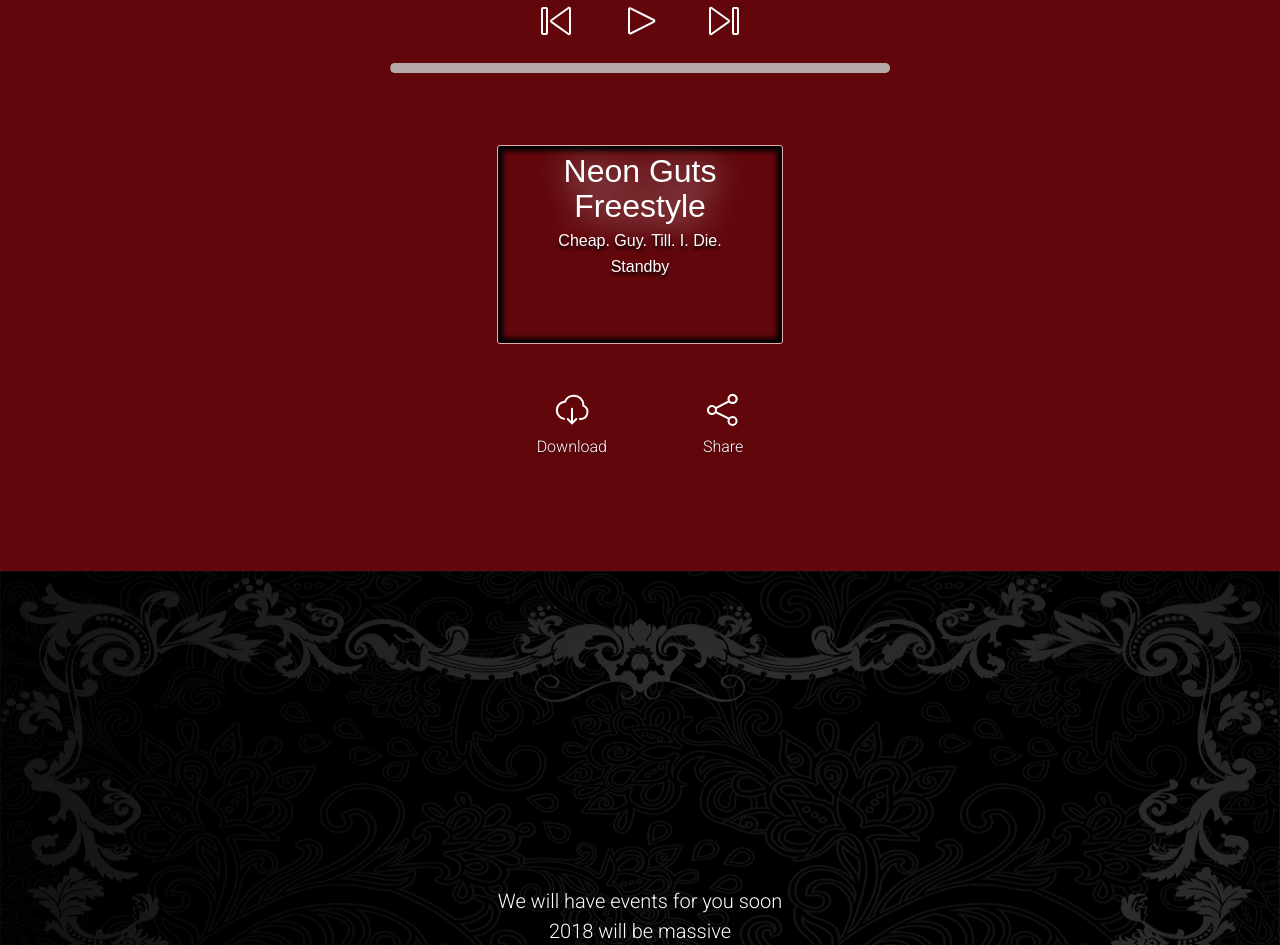
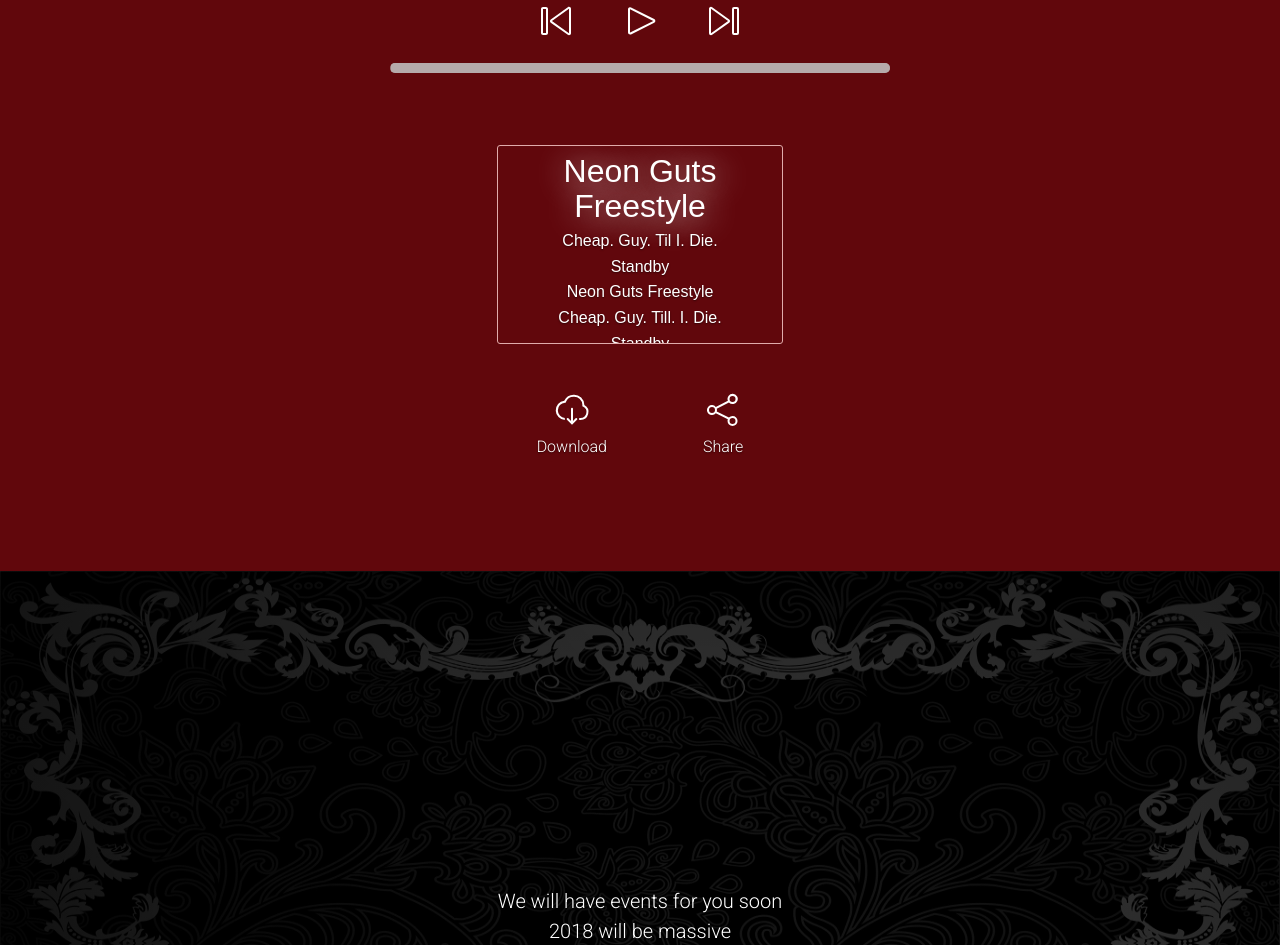
Before and after one commit to Negend/solutionM, a plain HTML site: page public/index.html in a window 1280 px wide. Shown: the part 893-1838 px from the top of the page. Drawn offline with nearby package versions, Linux system fonts and the light colour scheme; no server answers; a web font is replaced by a local one.

Commit message:
flat playlist

```diff
--- a/public/player-main.js
+++ b/public/player-main.js
@@ -5,7 +5,6 @@ var playing = false
 // t for track number
 var cont
 var t = 0
-var off = true
 track = new Audio()
 // var track = document.getElementById('player')
   // Initialize Firebase
@@ -33,6 +32,69 @@ track = new Audio()
 
 
 var tracks = [
+	{
+		song : 'Chis/Neon Beybe.mpeg',
+		cover : 'song/yo.ogg',
+		title : 'Neon Guts Freestyle'
+	},
+	{
+		song : 'Chis/Cheap Guy.mp3',
+		cover : 'song/gas.ogg',
+		title:'Cheap. Guy. Til I. Die.'
+	// },
+
+	// {
+	// 	song:'song/prowl.mpeg',
+	// 	cover : 'song/prowl.mpeg',
+	// 	title:"Prowl O' Lion"
+	},
+	{
+		song : 'C.N/Standby.mp3',
+		cover : 'song/drunk.mpeg',
+		title:'Standby'
+	},
+	{
+		song : 'Chis/Neon Beybe.mpeg',
+		cover : 'song/yo.ogg',
+		title : 'Neon Guts Freestyle'
+	},
+	{
+		song : 'Chis/Cheap Guy.mp3',
+		cover : 'song/gas.ogg',
+		title:'Cheap. Guy. Till. I. Die.'
+	// },
+
+	// {
+	// 	song:'song/prowl.mpeg',
+	// 	cover : 'song/prowl.mpeg',
+	// 	title:"Prowl O' Lion"
+	},
+	{
+		song : 'C.N/Standby.mp3',
+		cover : 'song/drunk.mpeg',
+		title:'Standby'
+	},
+	{
+		song : 'Chis/Neon Beybe.mpeg',
+		cover : 'song/yo.ogg',
+		title : 'Neon Guts Freestyle'
+	},
+	{
+		song : 'Chis/Cheap Guy.mp3',
+		cover : 'song/gas.ogg',
+		title:'Cheap. Guy. Till. I. Die.'
+	// },
+
+	// {
+	// 	song:'song/prowl.mpeg',
+	// 	cover : 'song/prowl.mpeg',
+	// 	title:"Prowl O' Lion"
+	},
+	{
+		song : 'C.N/Standby.mp3',
+		cover : 'song/drunk.mpeg',
+		title:'Standby'
+	},
 	{
 		song : 'Chis/Neon Beybe.mpeg',
 		cover : 'song/yo.ogg',
@@ -81,11 +143,9 @@ function chooseTrack(){
 
 			if(i === t){
 				pausePlay()
-				console.log("ioooi")
 			}else{
 				trackUpdate(i)
 				playTrack()
-				console.log("ii")
 			}
 
 		})
@@ -182,9 +242,7 @@ function playTrack(load){
 			track.play()
 
 		}
-		console.log('loaded')
 	}
-	off = false
 	playing = true
 }
 
--- a/public/styles.css
+++ b/public/styles.css
@@ -332,7 +332,7 @@ p, h5{
   padding: 8px;
   /*background-color: #0a0101;*/
   border: 0.5px solid #e0abab;
-  box-shadow: inset 0px 0px 5px 5px black;
+  /*box-shadow: inset 0px 0px 5px 5px black;*/
   border-radius: 3px;
   z-index: 2;
   }
@@ -469,6 +469,6 @@ ul{
 .track{
   font-family: Arial;
   z-index: -3;
-  text-shadow: 0px 3px 3px black;
+  /*text-shadow: 0px 3px 3px black;*/
   /*border-bottom: 1px solid grey;*/
 }
```
